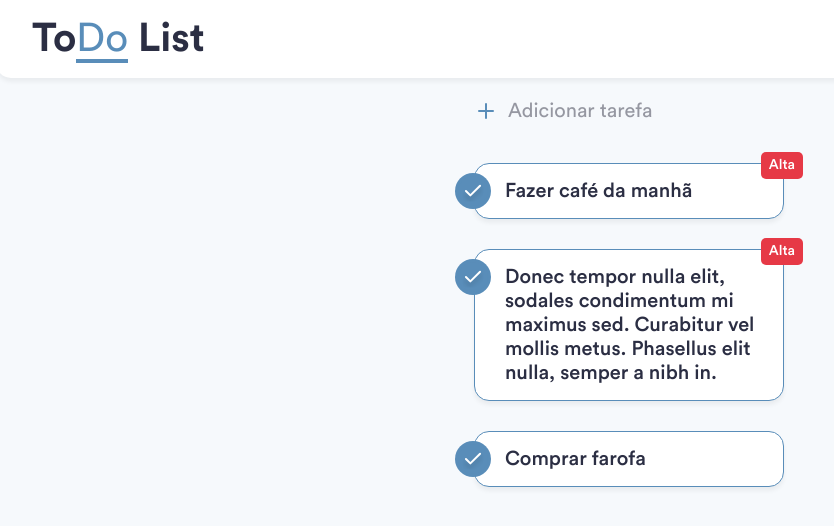
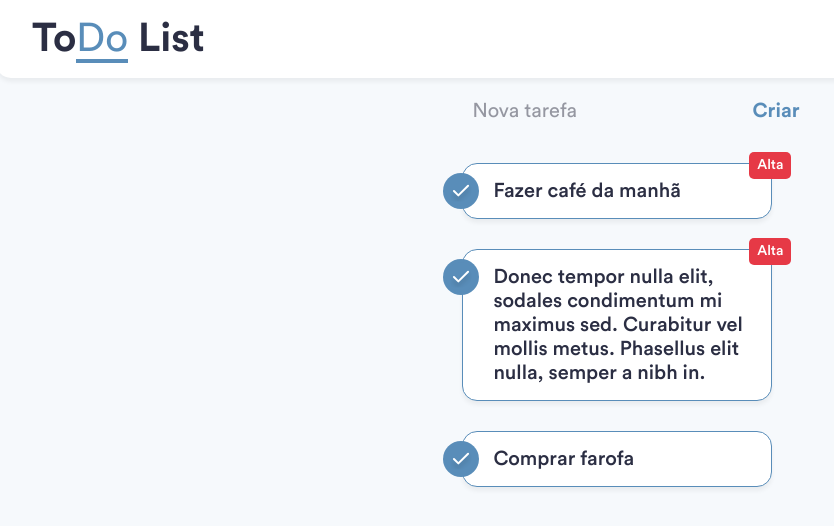
Before and after one commit to tulioac/codexTodo-frontend, a React (Create React App) app: page /#/ in a window 1280 px wide. Shown: the top 526 px of the page, without its empty margins (4-838 px from the left). Built offline with nearby package versions, Linux system fonts and the light colour scheme.

Commit message:
Estilo do input de Nova Tarefa

```diff
--- a/src/components/addTask/index.jsx
+++ b/src/components/addTask/index.jsx
@@ -1,11 +1,11 @@
 import React from 'react';
 import './styles.css';
-import plus from '../../svg/plus.svg';
-import plusFilled from '../../svg/plusFilled.svg';
 
 export default props => {
-  return <div className="center">
-    <img src={plus} />
-    <input type="text" placeholder="Adicionar tarefa" className="textLike"></input>
+  return <div id="addTask">
+    <input type="text" placeholder="Nova tarefa" className="textLike"></input>
+    <button className="vazio">
+      Criar
+    </button>
   </div>
 }
--- a/src/components/addTask/styles.css
+++ b/src/components/addTask/styles.css
@@ -4,13 +4,29 @@ input[type="text"].textLike {
   padding: 10px;
   font-size: 1rem !important;
   cursor: pointer;
+  min-width: 200px !important;
 }
+
 
 .textLike::placeholder{
   font-size: 1rem !important;
   font-weight: 300;
 }
 
-.center {
+#addTask {
   display: flex;
+  align-items: center;
 }
+
+#addTask button {
+  background-color: transparent;
+  padding: 5px 10px;
+  color: var(--primaria);
+  box-shadow: none;
+}
+
+#addTask button:hover {
+  background-color: var(--primaria);
+  color: #fff;
+  box-shadow: var(--sombra);
+}
```
Also changed, not shown: src/svg/plus.svg (deleted), src/svg/plusFilled.svg (deleted).
